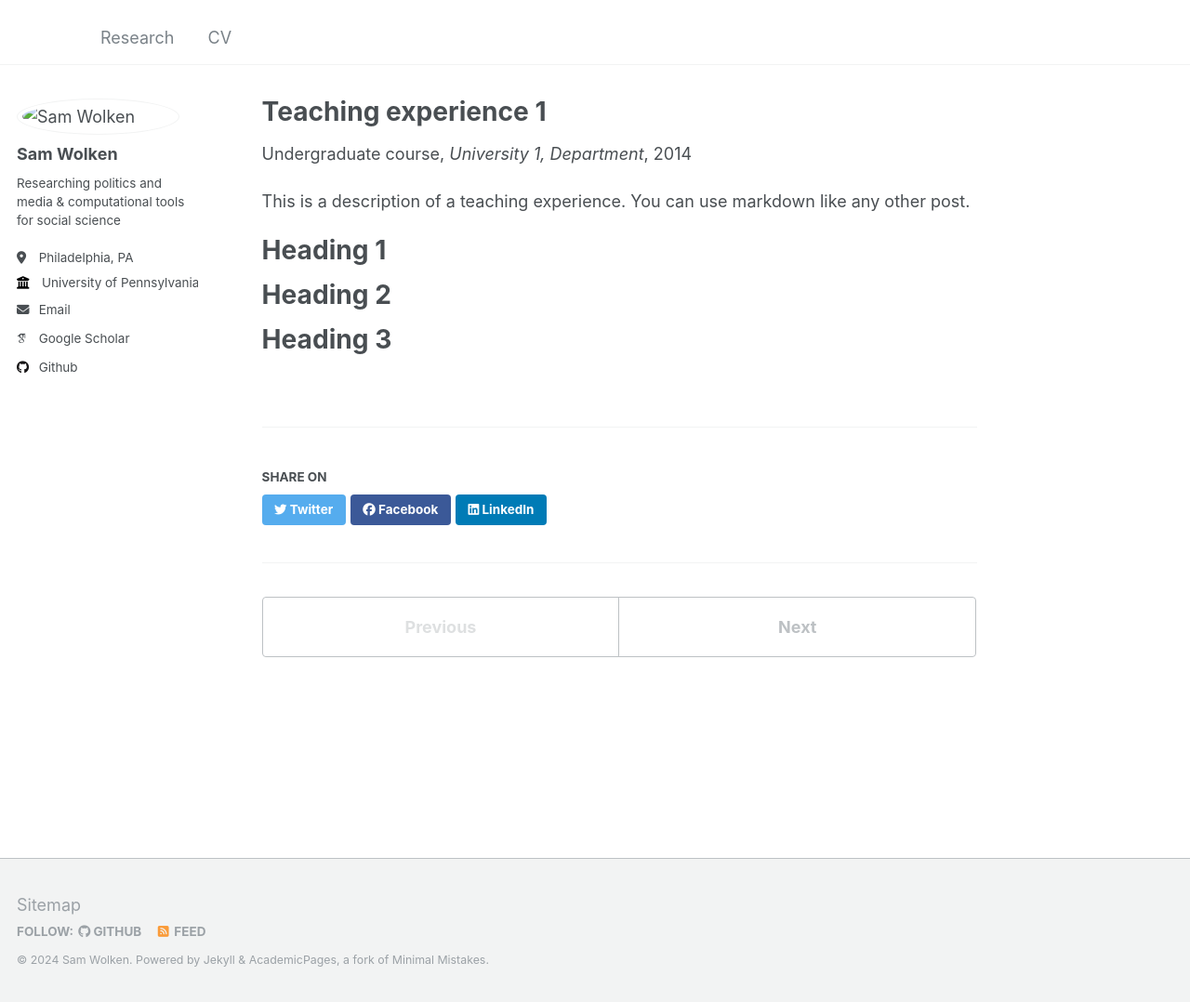
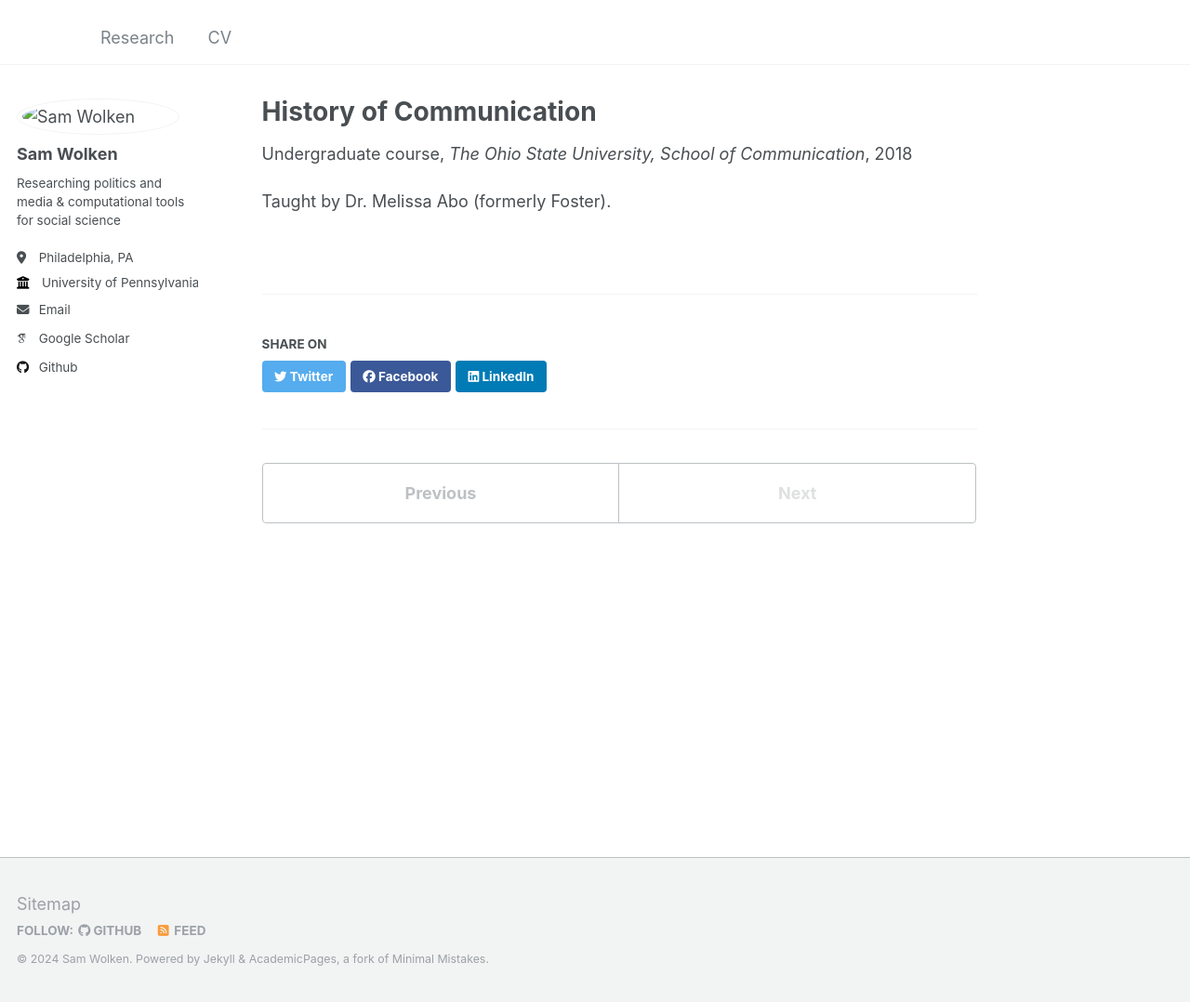
Before and after one commit to swolken/.github.io, a Jekyll site: the page built from _teaching/2014-spring-teaching-1.md, in a window 1280 px wide and 1078 px high. Shown: the whole window at 93% size. Built offline with Jekyll 4.4.1, drawn with Linux system fonts in a browser that asks for light colours; some web fonts are replaced.

Commit message:
Update 2014-spring-teaching-1.md

```diff
--- a/_teaching/2014-spring-teaching-1.md
+++ b/_teaching/2014-spring-teaching-1.md
@@ -1,20 +1,11 @@
 ---
-title: "Teaching experience 1"
+title: "History of Communication"
 collection: teaching
 type: "Undergraduate course"
 permalink: /teaching/2014-spring-teaching-1
-venue: "University 1, Department"
-date: 2014-01-01
-location: "City, Country"
+venue: "The Ohio State University, School of Communication"
+date: 2018-08-01
+location: "Columbus, Ohio"
 ---
 
-This is a description of a teaching experience. You can use markdown like any other post.
-
-Heading 1
-======
-
-Heading 2
-======
-
-Heading 3
-======
+Taught by Dr. Melissa Abo (formerly Foster).
```
